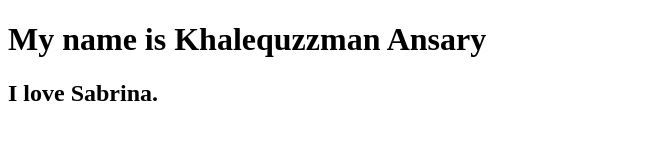
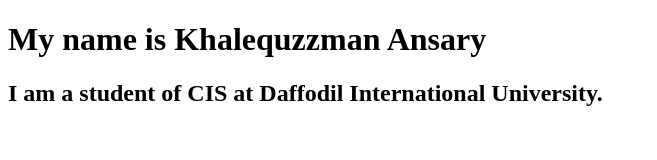
Before and after one commit to 01521707416/dummy-portfolio, a plain HTML site: page index.html in a window 1280 px wide. Shown: the whole page, without its empty margins (0-657 px from the left). Drawn offline with Linux system fonts and the light colour scheme.

Commit message:
new commit

```diff
--- a/index.html
+++ b/index.html
@@ -9,6 +9,6 @@
 </head>
 <body>
     <h1>My name is Khalequzzman Ansary</h1>
-    <h2>I love Sabrina.</h2>
+    <h2>I am a student of CIS at Daffodil International University.</h2>
 </body>
 </html>
```
